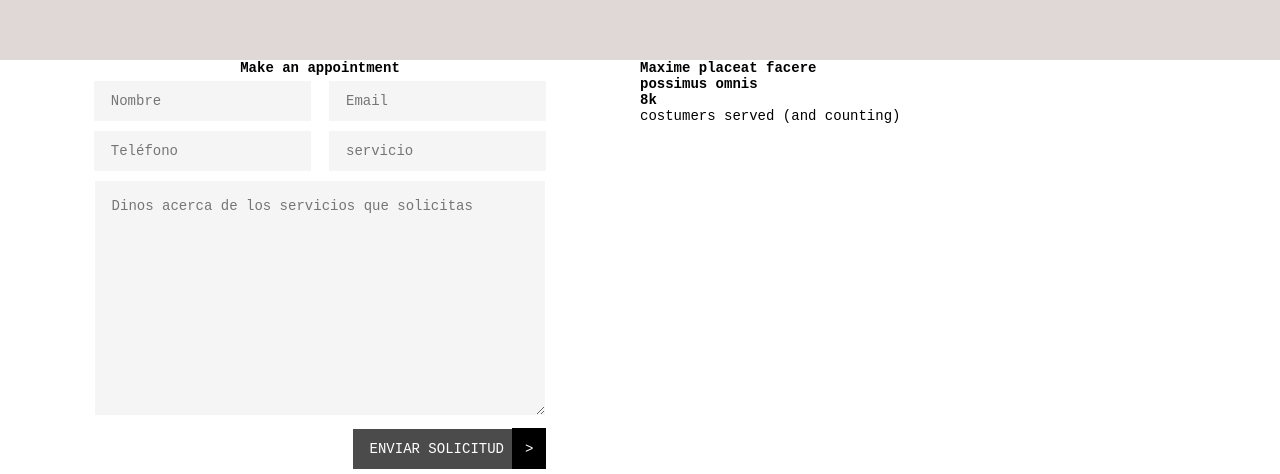
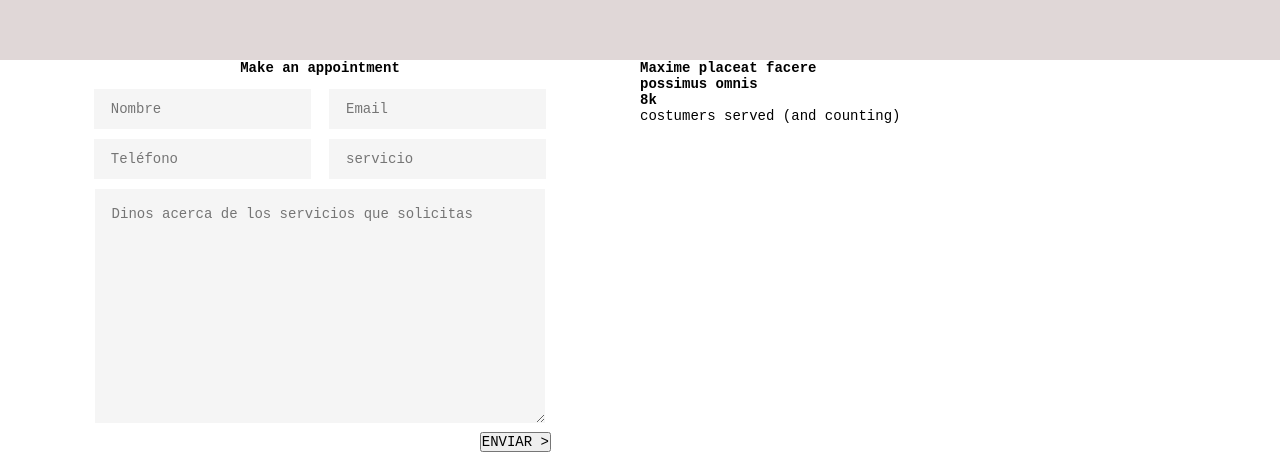
Before and after one commit to Aminadi2296/carrasco-web, a website: page src/public/index.html in a window 1280 px wide. Shown: the part 1900-2374 px from the top of the page. Drawn offline with Linux system fonts and the light colour scheme.

Commit message:
cambios btn

```diff
--- a/src/public/css/style.css
+++ b/src/public/css/style.css
@@ -152,23 +152,6 @@
     width: auto;
     text-align: end;
 }
-.send-button:hover{
+.btn:hover{
     cursor: pointer;
 }
-
-.send-button{
-    height: 40px;
-    margin: 5px;
-    border:none;
-    background: #4B4B4B;
-    color: white;
-    padding: 0 0 0 1.2em;
-}
-
-.send-button span{
-    background-color: black;
-    color: white;
-    height: 40px;
-    padding: .9em;
-
-}
--- a/src/public/index.html
+++ b/src/public/index.html
@@ -91,7 +91,7 @@
                 <textarea name="message" id="text" cols="30" rows="10" placeholder="Dinos acerca de los servicios que solicitas" ></textarea>
                 <br>
                 <div class="actions-form">
-                    <button type="submit" class="send-button">ENVIAR SOLICITUD <span> ></span></button>
+                    <button type="submit" class="btn btn--tertiary">ENVIAR ></button>
                 </div>
             </form>
         </div>
```
